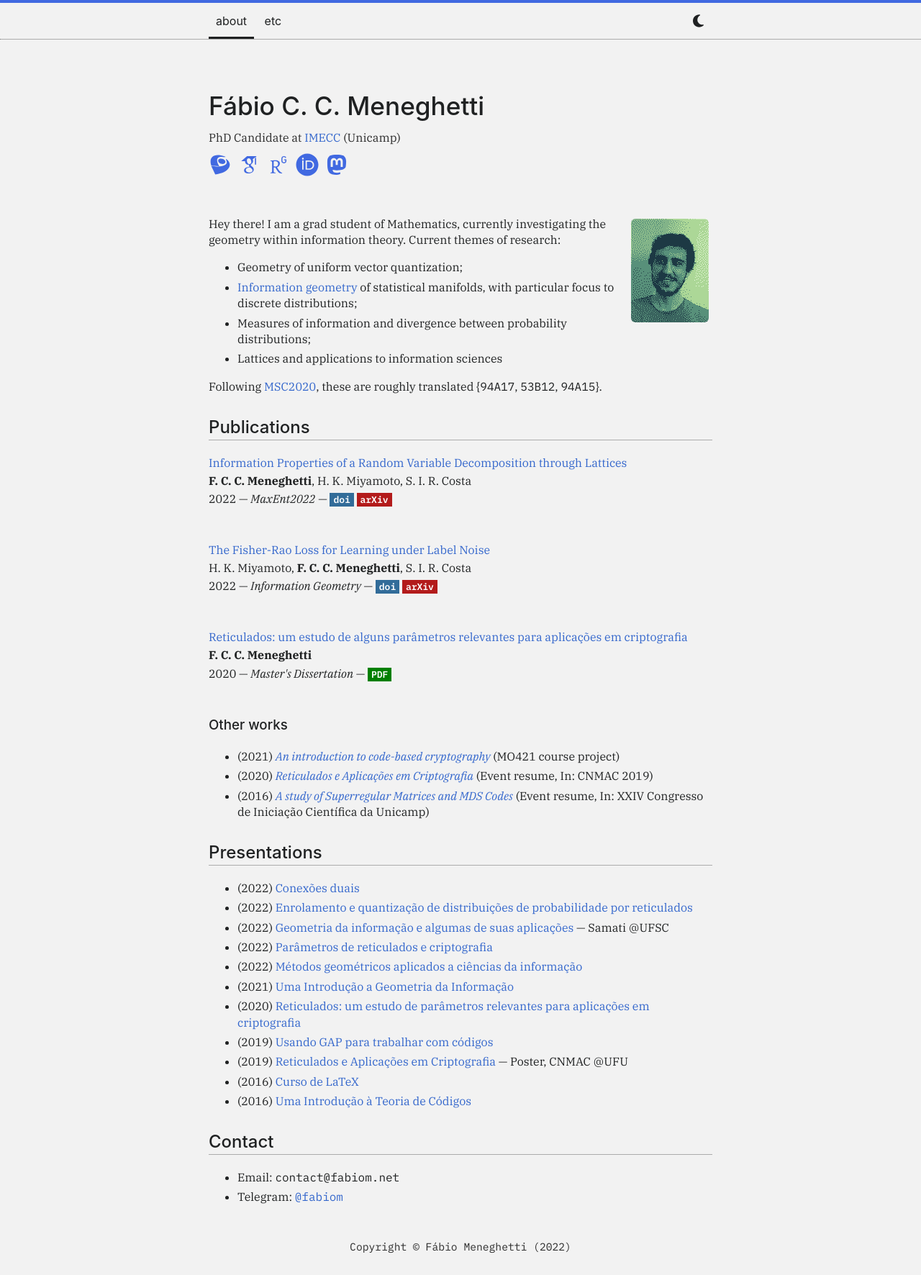
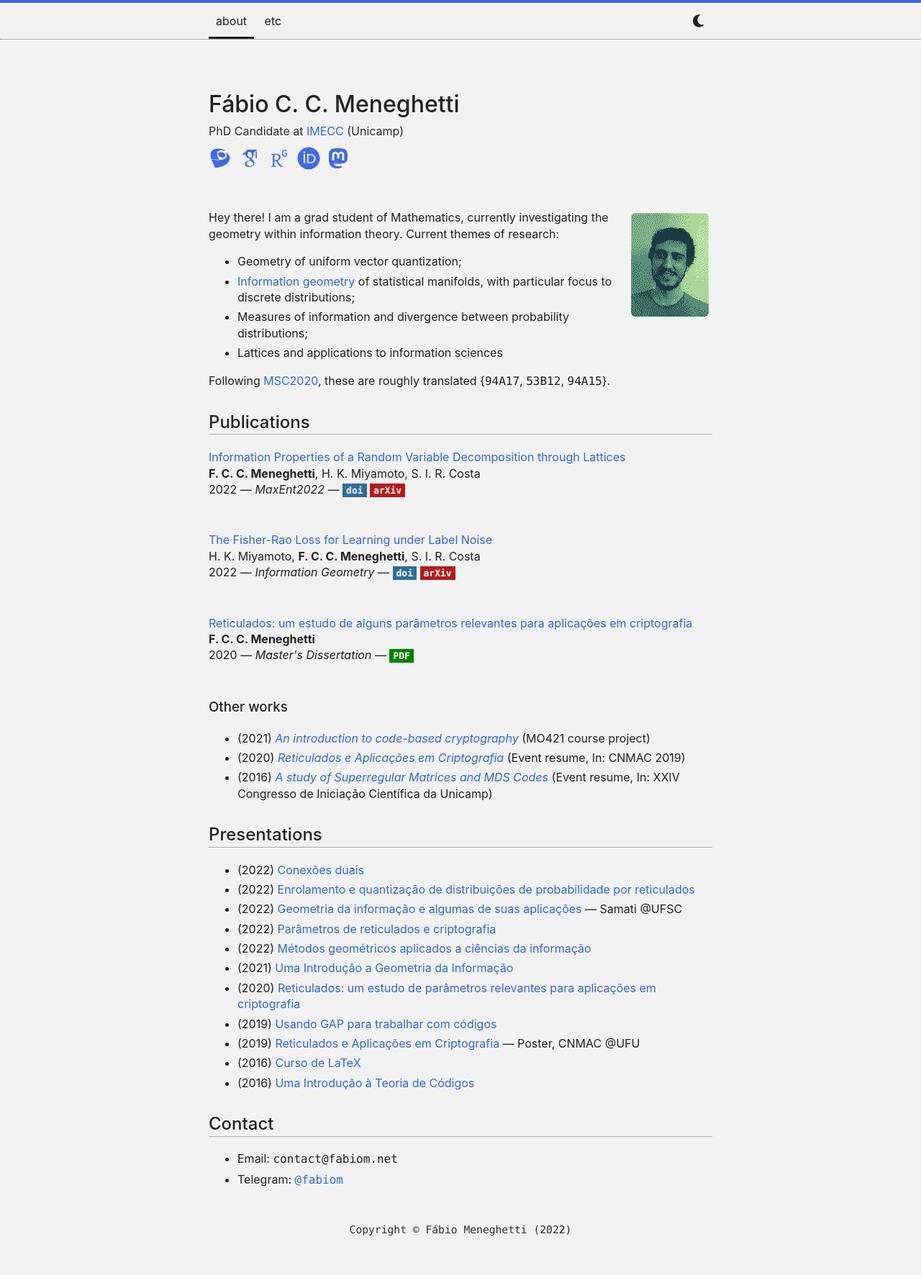
Before and after one commit to fabiom/fabiom.github.io, a Jekyll site: the page built from index.md, in a window 1280 px wide. Shown: the whole page at 72% size. Built offline with Jekyll 4.4.1, drawn with Linux system fonts in a browser that asks for light colours; after the commit the page ends 1749 px from its top, so only the background shows below that.

Commit message:
system-font-stack

```diff
--- a/_sass/about.scss
+++ b/_sass/about.scss
@@ -36,16 +36,15 @@
 
 .publication-text {
   display: block;
-  margin-bottom: 3px;
 }
 
 .pub-button {
   font-size: small;
-  font-family: $font-mono;
+  font-family: var(--font-mono);
   font-weight: 600;
   text-decoration: none;
   color: #fff;
-  padding: 1px 5px;
+  padding: 2px 5px;
   &:hover {
     text-decoration: none;
   }
--- a/_sass/style.scss
+++ b/_sass/style.scss
@@ -17,7 +17,7 @@ body {
     margin: 0;
     background: var(--background-color);
     color: var(--text-color);
-    font-family: $font-serif;
+    font-family: var(--font-sans);
     line-height: 1.4;
     transition: background 0.2s;
 }
@@ -33,7 +33,7 @@ body {
 		}
     .pagesubtitle {
       display: block;
-      margin: 0.5em 0;
+      margin: 0.2em 0;
     }
 
     li {
@@ -52,7 +52,7 @@ a {
     }
 }
 
-code { font-family: $font-mono; }
+code { font-family: var(--font-mono); }
 
 hr {
     border-top: 0;
@@ -68,10 +68,9 @@ img {
 // Headers
 
 h1,h2,h3,h4 {
-  font-family: $font-sans;
+  font-family: var(--font-sans);
 	font-weight: 500;
 }
-h1 { font-size: 2.2em; }
 h2 { border-bottom: 1px solid var(--very-weak-color); }
 h2,h3,h4 { margin-top: 1.2em; }
 
@@ -93,7 +92,7 @@ nav {
   border-top: 4px solid var(--accent-color);
 
   ul {
-      font-family: $font-sans;
+      font-family: var(--font-sans);
       margin: 0 auto;
       padding: 0;
       display: block;
@@ -150,7 +149,7 @@ nav {
 footer {
   margin: 2em 0;
   font-size: 11pt;
-  font-family: $font-mono;
+  font-family: var(--font-mono);
   text-align: center;
 }
 
--- a/_sass/vars.scss
+++ b/_sass/vars.scss
@@ -1,13 +1,17 @@
 :root {
 	--text-color: #F2F2F2;
 	--text-lighter-color: #A6A6A6;
-	--background-color: #2C2C2C;
+	--background-color: #242629;
 	--very-weak-color: #525252;
 	--link-color: #6BC7FF;
 	--accent-color: #00BE84;
 	.theme-moon { display:none; }
 
 	--wrapper-width: 700px;
+
+  --font-sans: -apple-system, BlinkMacSystemFont, avenir next, avenir, segoe ui, helvetica neue, helvetica, Cantarell, Ubuntu, roboto, noto, arial, sans-serif;
+  --font-serif: font-family: Iowan Old Style, Apple Garamond, Baskerville, Times New Roman, Droid Serif, Times, Source Serif Pro, serif, Apple Color Emoji, Segoe UI Emoji, Segoe UI Symbol;
+  --font-mono: Menlo, Consolas, Monaco, Liberation Mono, Lucida Console, monospace;
 }
 
 :root[data-theme-preference=light] {
```
Also changed, not shown: _sass/fonts.scss (line endings or trailing spaces), _sass/post.scss (added).
